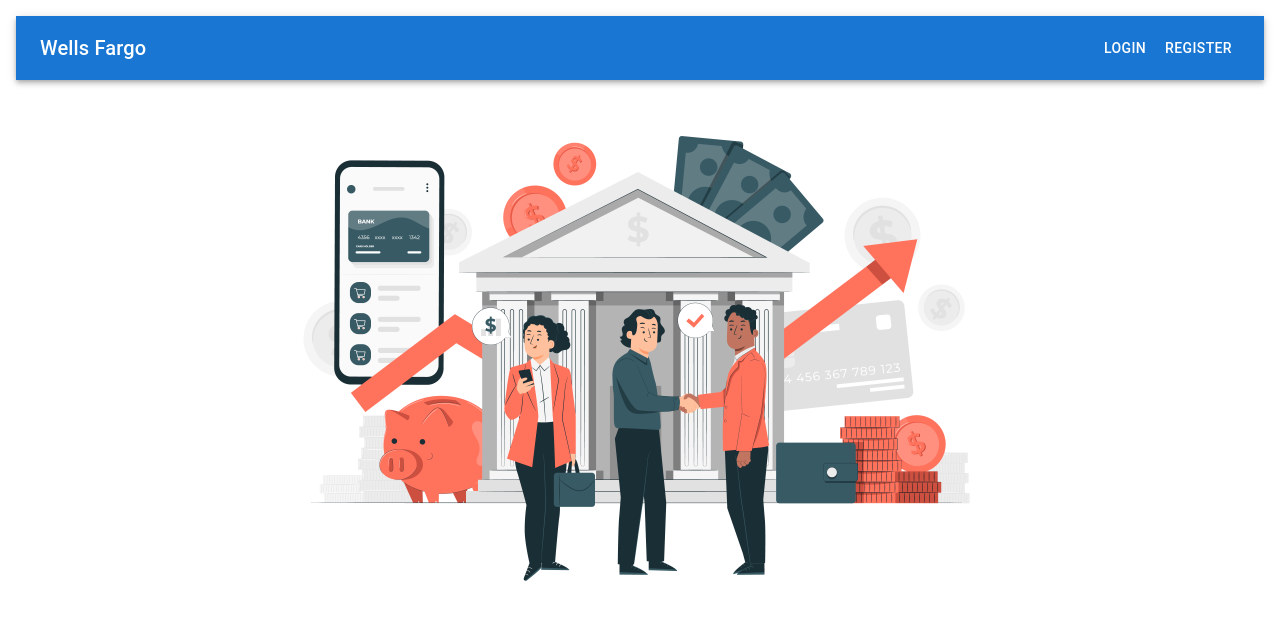
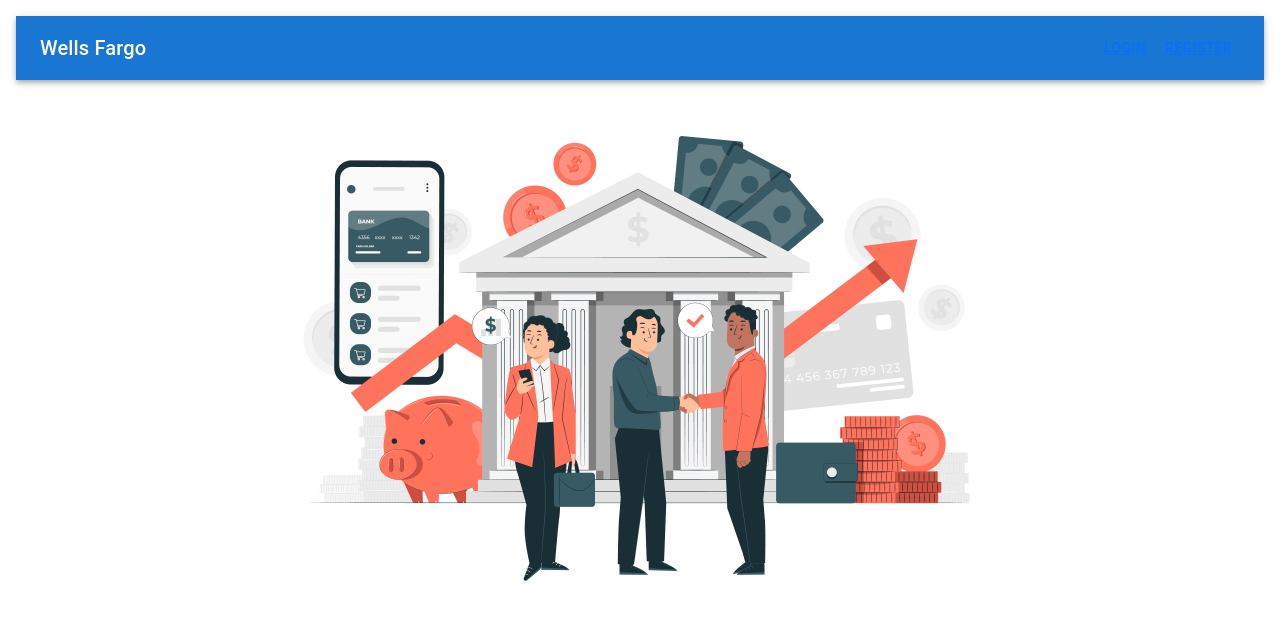
Before and after one commit to Gerosh-George/Online-Banking-System, a React (Create React App) app in the folder frontend/bankapp/: page / in a window 1280 px wide. Shown: the top 620 px of the page. Built offline with nearby package versions, Linux system fonts and the light colour scheme.

Commit message:
Merge remote-tracking branch 'origin/main'
# Conflicts:
#	backend/bankingapp/src/main/java/com/ggtech/bankingapp/repository/CustomerRepository.java

```diff
--- a/frontend/bankapp/package.json
+++ b/frontend/bankapp/package.json
@@ -10,7 +10,7 @@
     "@testing-library/react": "^13.4.0",
     "@testing-library/user-event": "^13.5.0",
     "axios": "^1.5.0",
-    "bootstrap": "^5.3.1",
+    "bootstrap": "^5.3.2",
     "react": "^18.2.0",
     "react-bootstrap": "^2.8.0",
     "react-dom": "^18.2.0",
--- a/frontend/bankapp/src/Components/Dashboard/SideBar.js
+++ b/frontend/bankapp/src/Components/Dashboard/SideBar.js
@@ -42,6 +42,9 @@ const Sidebar = () => {
         <NavLink href="#">Transaction History</NavLink>
       </NavItem>
       <NavItem>
+        <NavLink href="/account">New Account</NavLink>
+      </NavItem>
+      <NavItem>
         <NavLink href="#">Account Details</NavLink>
       </NavItem>
     </StyledSidebar>
--- a/frontend/bankapp/src/Components/FormComponent.js
+++ b/frontend/bankapp/src/Components/FormComponent.js
@@ -1,5 +1,6 @@
 import React, { useState } from "react";
 import axios from "axios";
+import {useNavigate} from 'react-router-dom';
 import {
   Grid,
   Paper,
@@ -24,6 +25,7 @@ const FormComponent = () => {
   };
   const avatarStyle = { backgroundColor: "#1bbd7e" };
   const btnstyle = { margin: "8px 0" };
+  const navigate = useNavigate();
 
   const customerIdChangeHandler = (event) => {
     //alert(event.target.value);
@@ -49,7 +51,7 @@ const FormComponent = () => {
         console.log(response);
         alert(response.data);
 
-        //navigate("/account");
+        navigate("/UserDashboard");
       })
       .catch((error) => {
         alert("error===" + error);
--- a/frontend/bankapp/src/Components/NavBar.js
+++ b/frontend/bankapp/src/Components/NavBar.js
@@ -18,8 +18,8 @@ export default function NavBar() {
             <Typography variant="h6" component="div" sx={{ flexGrow: 1 }}>
               Wells Fargo
             </Typography>
-            <Button color="inherit">Login</Button>
-            <Button color="inherit">Register</Button>
+            <Button color="inherit"><Link to="/Login">Login</Link></Button>
+            <Button color="inherit"><Link to="/Registration">Register</Link></Button>
           </Toolbar>
         </AppBar>
       </Box>
```
Also changed, not shown: frontend/bankapp/src/utils/GetRequests.js (line endings or trailing spaces), 1 other file (tests, documents, lock files or other folders).
